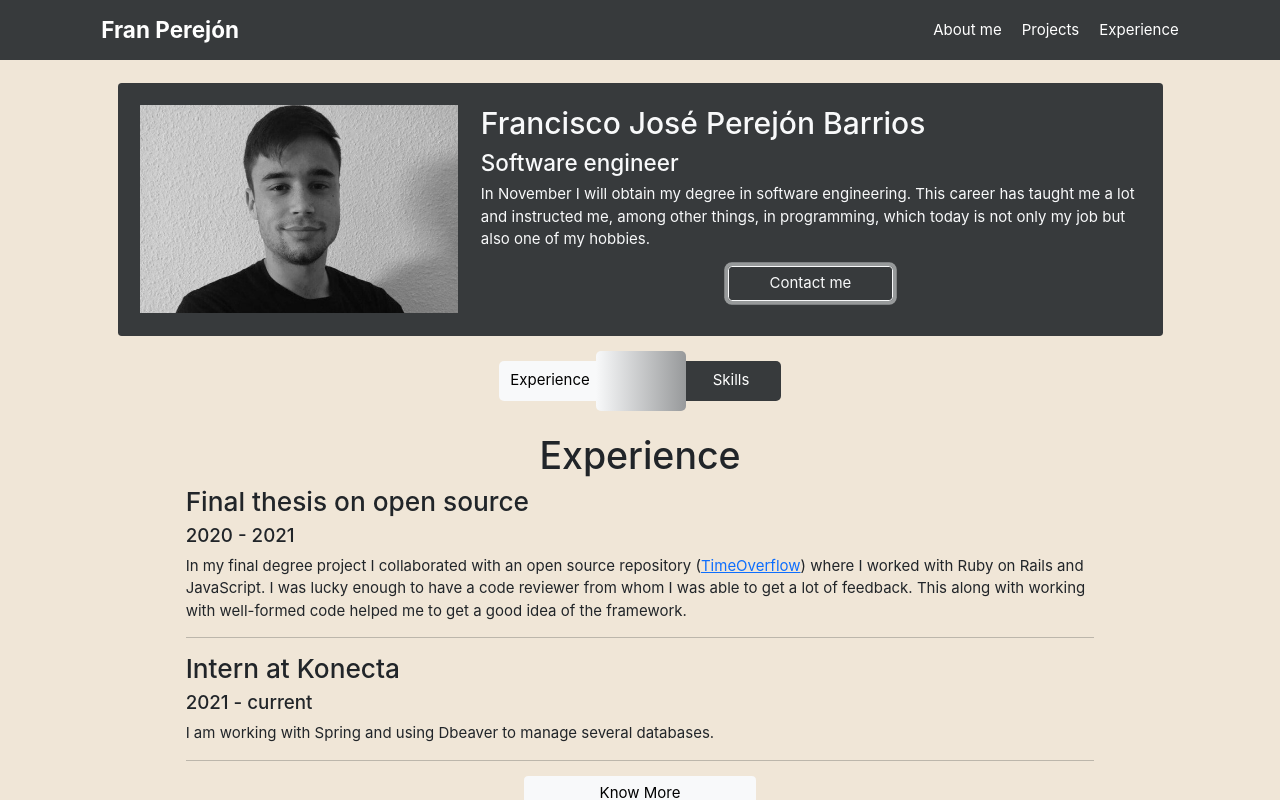
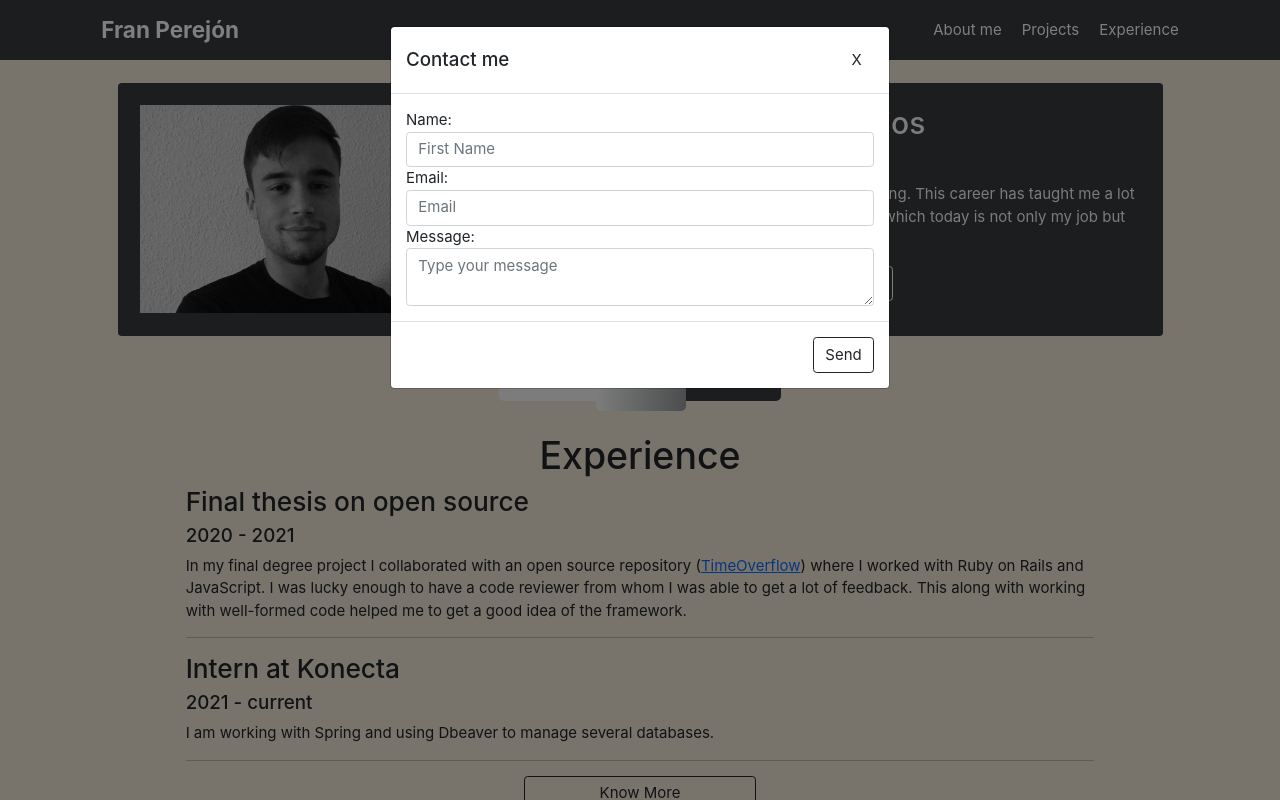
Before and after one commit to franpb14/portfolio, a Next.js app: page / in a window 1280 px wide. Both pictures are taken after a click on the button "Contact me". Shown: the top 800 px of the page. Built offline with nearby package versions, Linux system fonts and the light colour scheme.

Commit message:
feat: se configura el mailer usando un SAAS (sendgrid).
También se han llevado a cabo cambios menores.

```diff
--- a/components/experience.js
+++ b/components/experience.js
@@ -24,7 +24,7 @@ export default function Experience() {
                 <hr></hr>
 
                 <div className="row justify-content-center">
-                  <a className="btn col-sm-3 col-6 btn-light" href="">Know More</a></div>
+                  <a className="btn col-sm-3 col-6 btn-outline-dark" href="">Know More</a></div>
                 </div>
               </div>
 
--- a/components/presentacion.js
+++ b/components/presentacion.js
@@ -1,6 +1,37 @@
-import 'bootstrap/dist/css/bootstrap.css'
+import 'bootstrap/dist/css/bootstrap.css';
+import React, { useState } from "react";
+
+import { Modal, ModalBody, ModalFooter } from "reactstrap";
 
 export default function Presentacion() {
+
+  const [modalOpen, setModalOpen] = useState(false);
+  const [formError, setFormError] = useState({ error: "" });
+  const [querySubject, setQuerySetsubject] = useState("");
+  const [name_, setName_] = useState("");
+  const [clientEmail, setClientEmail] = useState("");
+  const [clientMsg, setClientMsg] = useState("");
+
+  const sendMail = async () => {
+    const data = JSON.stringify({
+      name_: name_,
+      email: clientEmail,
+      client_message: clientMsg,
+      subject: querySubject,
+    });
+    try {
+      await fetch("/api/sendMail", {
+        "method": "POST",
+        "headers": { "content-type": "application/json" },
+        "body": data
+      })
+      setModalOpen(!modalOpen)
+    } catch (error) {
+        // toast error message. whatever you wish
+    }
+
+  }
+
   return (
     <div className="container presentacion_principal">
       <div className="row justify-content-center">
@@ -13,12 +44,64 @@ export default function Presentacion() {
               <p>In November I will obtain my degree in software engineering. This career has taught me a lot and instructed me,
                  among other things, in programming, which today is not only my job but also one of my hobbies.</p>
               <div className="row justify-content-center">
-                <button className="btn col-lg-3 col-md-6 btn-outline-light mb-3">Contact me</button>
+
+                <button className="btn col-lg-3 col-md-6 btn-outline-light mb-3" onClick={() => setModalOpen(!modalOpen)}>Contact me</button>
               </div>
             </div>
           </div>
         </div>
       </div>
+      <Modal toggle={() => setModalOpen(!modalOpen)} isOpen={modalOpen}>
+      <div className=" modal-header">
+          <h5 className=" modal-title" id="exampleModalLabel">
+            Contact me
+          </h5>
+          <button
+            aria-label="Close"
+            className="btn"
+            type="button"
+            onClick={() => setModalOpen(!modalOpen)}
+          >
+            X
+          </button>
+        </div>
+        <ModalBody>
+        <form className="form-horizontal" method="post">
+            <div className="form-group">
+              <div className="col-md-12">
+                <label htmlFor="name">Name:</label>
+                <input  id="name" name="name" type="text" placeholder="First Name" className="form-control"
+                        value={name_} onChange={(e) => setName_(e.target.value)}/>
+              </div>
+            </div>
+            <div className="form-group">
+              <div className="col-md-12">
+                <label htmlFor="clientEmail">Email:</label>
+                <input  id="clientEmail" name="clientEmail" type="text" placeholder="Email" className="form-control"
+                        value={clientEmail} onChange={(e) => setClientEmail(e.target.value)}/>
+              </div>
+            </div>
+            <div className="form-group">
+              <div className="col-md-12">
+                <label htmlFor="clientMsg">Message:</label>
+                <textarea  id="clientMsg" name="clientMsg" type="text" placeholder="Type your message" className="form-control"
+                        value={clientMsg} onChange={(e) => setClientMsg(e.target.value)}/>
+              </div>
+            </div>
+
+          </form>
+      </ModalBody>
+
+
+      <ModalFooter>
+        <button type="submit" className="btn btn-outline-dark"
+                  onClick={(e) => {
+                    e.preventDefault();
+                    sendMail(name_, clientEmail, clientMsg, querySubject);
+                  }}>Send</button>
+      </ModalFooter>
+
+      </Modal>
     </div>
   )
 }
--- a/package.json
+++ b/package.json
@@ -12,9 +12,13 @@
     "@fortawesome/free-brands-svg-icons": "^5.15.3",
     "@fortawesome/free-solid-svg-icons": "^5.15.3",
     "@fortawesome/react-fontawesome": "^0.1.14",
+    "@material-ui/core": "^4.12.1",
+    "@material-ui/icons": "^4.11.2",
+    "@sendgrid/mail": "^7.4.5",
     "bootstrap": "^5.0.0-beta3",
     "next": "10.x",
     "react": "17.x",
-    "react-dom": "17.x"
+    "react-dom": "17.x",
+    "reactstrap": "^8.9.0"
   }
 }
--- /dev/null
+++ b/pages/api/sendMail.js
@@ -0,0 +1,30 @@
+
+
+const sgMail = require('@sendgrid/mail')
+sgMail.setApiKey(process.env.customKey)
+export default (req, res) => {
+  const { name_, email,  client_message} = req.body;
+  const msg = {
+    to: 'franperejonbarrios@gmail.com', // Change to your recipient
+    from: 'desarrolladorfpb@gmail.com', // Change to your verified sender
+    subject: `Página personal: ${name_}`,
+    text: `${name_} quiere contactar contigo y además te ha escrito el siguiente mensaje: \n
+      ${client_message}. \n
+      Su email para contactar es: ${email}.\n
+      Un saludo.`,
+    html: `<strong>${name_}</strong> quiere contactar contigo y además te ha escrito el siguiente mensaje:<br>
+    <i>${client_message}</i>.<br>
+    Su email para contactar es: <strong>${email}</strong>.<br>
+    Un saludo.`,
+  }
+  res.statusCode = 200
+  res.json({ name: 'Gracias' })
+  sgMail
+    .send(msg)
+    .then(() => {
+      console.log('Email sent')
+    })
+    .catch((error) => {
+      console.error(error)
+    })
+  }
```
Also changed, not shown: 2 other files (tests, documents, lock files or other folders).
